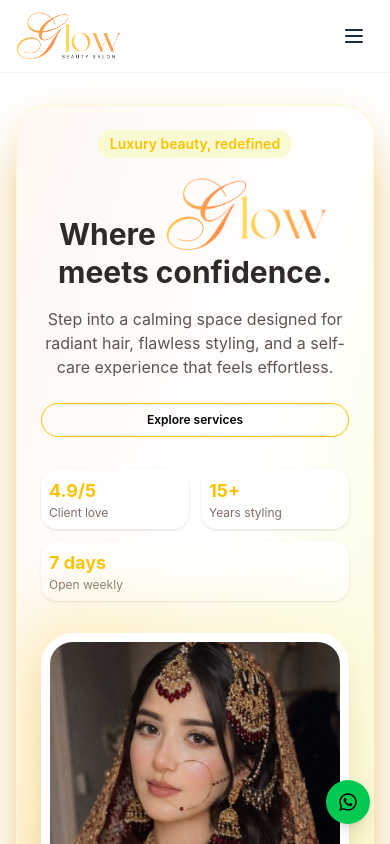
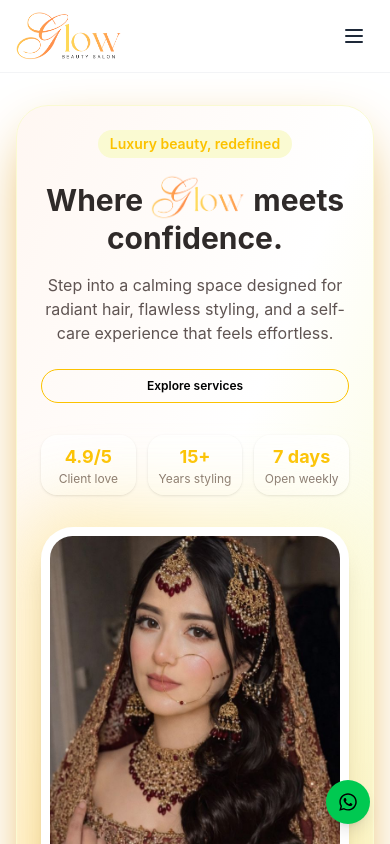
Before and after one commit to Jawairia-Mazhar/Salon-Website, a React (Vite) app: page / in a window 390 px wide. Shown: the top 844 px of the page. Built offline with nearby package versions, Linux system fonts and the light colour scheme.

Commit message:
Feat: Refine Hero component layout and styling for improved responsiveness and visual consistency

```diff
--- a/src/pages/Hero.jsx
+++ b/src/pages/Hero.jsx
@@ -12,7 +12,7 @@ const Hero = () => {
               Luxury beauty, redefined
             </p>
             <h1 className="mt-4 text-3xl sm:text-4xl lg:text-6xl font-bold leading-tight text-[#2f2a29]">
-              Where <span className="relative inline-flex h-full w-42 items-end justify-center align-bottom"><img src={logo} alt="Salon logo" loading="eager" decoding="async" width="160" height="80" className="h-full w-full object-contain" /></span> meets confidence.
+              Where <span className="relative inline-flex w-24 items-end justify-center align-bottom h-full sm:w-28 md:w-40 lg:w-42"><img src={logo} alt="Salon logo" loading="eager" decoding="async" className="h-full w-full object-contain" /></span> meets confidence.
             </h1>
             <p className="mt-4 text-base sm:text-lg text-[#5f5452] max-w-xl mx-auto lg:mx-0">
               Step into a calming space designed for radiant hair, flawless styling,
@@ -28,8 +28,8 @@ const Hero = () => {
               </a>
             </div>
 
-            <div className="mt-8 grid grid-cols-2 sm:grid-cols-3 gap-3 text-left">
-              <div className="rounded-2xl bg-white/80 p-2 sm:p-3 shadow-sm">
+            <div className="mt-8 grid grid-cols-3 gap-3 md:text-left text-center">
+              <div className="rounded-2xl bg-white/80 p-2 shadow-sm">
                 <p className="text-lg sm:text-xl font-bold text-[var(--color-primary)]">4.9/5</p>
                 <p className="text-xs sm:text-sm text-[#7d6e69]">Client love</p>
               </div>
@@ -37,7 +37,7 @@ const Hero = () => {
                 <p className="text-lg sm:text-xl font-bold text-[var(--color-primary)]">15+</p>
                 <p className="text-xs sm:text-sm text-[#7d6e69]">Years styling</p>
               </div>
-              <div className="rounded-2xl bg-white/80 p-2 sm:p-3 shadow-sm col-span-2 sm:col-span-1">
+              <div className="rounded-2xl bg-white/80 p-2 sm:p-3 shadow-sm col-span-1 sm:col-span-1">
                 <p className="text-lg sm:text-xl font-bold text-[var(--color-primary)]">7 days</p>
                 <p className="text-xs sm:text-sm text-[#7d6e69]">Open weekly</p>
               </div>
```
